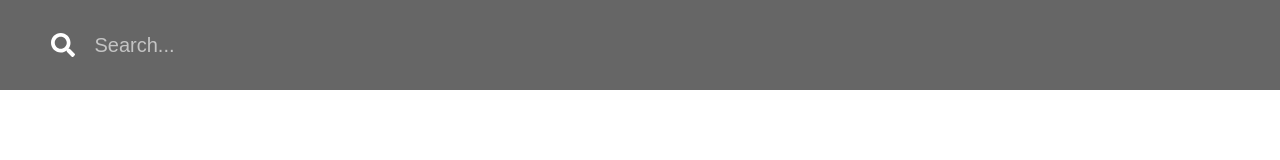
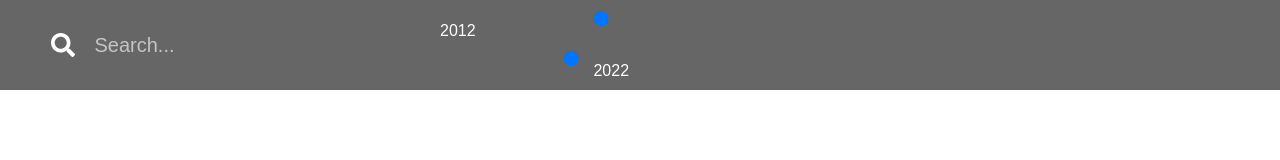
Before and after one commit to olimstv/omdb-movie-search, a React (Create React App) app: page / in a window 1280 px wide. Shown: the top 160 px of the page. Built offline with nearby package versions, Linux system fonts and the light colour scheme.

Commit message:
add years filter

```diff
--- a/src/App.css
+++ b/src/App.css
@@ -55,3 +55,5 @@ body {
   font-size: 1.5rem;
   margin-right: 10px;
 }
+
+/* Year Filter */
--- a/src/App.js
+++ b/src/App.js
@@ -3,21 +3,44 @@ import './App.css';
 import { useState } from 'react';
 import Search from './components/Search';
 
+// Constants
+const CURRENT_YEAR = new Date().getFullYear();
+const MIN_YEAR = 1824;
+const MAX_YEAR = CURRENT_YEAR;
+
+const DEFAULT_YEAR_RANGE_LENGTH = 10;
+
 function App() {
   // States
   const [searchTerm, setSearchTerm] = useState('');
+  const [fromYear, setFromYear] = useState(
+    CURRENT_YEAR - DEFAULT_YEAR_RANGE_LENGTH
+  );
+  const [toYear, setToYear] = useState(CURRENT_YEAR);
 
   // Event Handlers
   const handleSearchTermChange = e => {
     const newSearchTerm = e.target.value;
     setSearchTerm(newSearchTerm);
   };
+  const handleFromYearChange = e => {
+    setFromYear(e.target.value);
+  };
 
+  const handleToYearChange = e => {
+    setToYear(e.target.value);
+  };
   return (
     <div>
       <Search
         searchTerm={searchTerm}
         handleSearchTermChange={handleSearchTermChange}
+        MIN_YEAR={MIN_YEAR}
+        MAX_YEAR={MAX_YEAR}
+        fromYear={fromYear}
+        toYear={toYear}
+        handleFromYearChange={handleFromYearChange}
+        handleToYearChange={handleToYearChange}
       />
     </div>
   );
--- a/src/components/Search.js
+++ b/src/components/Search.js
@@ -1,6 +1,15 @@
 import { FaSearch } from 'react-icons/fa';
-
-const Search = ({ searchTerm, handleSearchTermChange }) => {
+import YearsFilter from './YearsFilter';
+const Search = ({
+  searchTerm,
+  handleSearchTermChange,
+  fromYear,
+  MIN_YEAR,
+  MAX_YEAR,
+  handleFromYearChange,
+  toYear,
+  handleToYearChange
+}) => {
   return (
     <div id='search'>
       <div id='search-box'>
@@ -13,7 +22,16 @@ const Search = ({ searchTerm, handleSearchTermChange }) => {
           onChange={handleSearchTermChange}
         />
       </div>
-      <div id='filter'></div>
+      <div id='filter'>
+        <YearsFilter
+          MIN_YEAR={MIN_YEAR}
+          MAX_YEAR={MAX_YEAR}
+          fromYear={fromYear}
+          toYear={toYear}
+          handleFromYearChange={handleFromYearChange}
+          handleToYearChange={handleToYearChange}
+        />
+      </div>
     </div>
   );
 };
--- /dev/null
+++ b/src/components/YearsFilter.js
@@ -0,0 +1,41 @@
+import React from 'react';
+
+const YearsFilter = ({
+  fromYear,
+  MIN_YEAR,
+  MAX_YEAR,
+  handleFromYearChange,
+  toYear,
+  handleToYearChange
+}) => {
+  return (
+    <div>
+      <div>
+        <label htmlFor='fromYear'> {fromYear}</label>
+        <input
+          type='range'
+          min={MIN_YEAR}
+          max={MAX_YEAR}
+          step={1}
+          value={fromYear}
+          id={fromYear}
+          onChange={handleFromYearChange}
+        />
+      </div>
+      <div>
+        <input
+          type='range'
+          min={MIN_YEAR}
+          max={MAX_YEAR}
+          step={1}
+          value={toYear}
+          id={toYear}
+          onChange={handleToYearChange}
+        />
+        <label htmlFor='toYear'> {toYear}</label>
+      </div>
+    </div>
+  );
+};
+
+export default YearsFilter;
```
